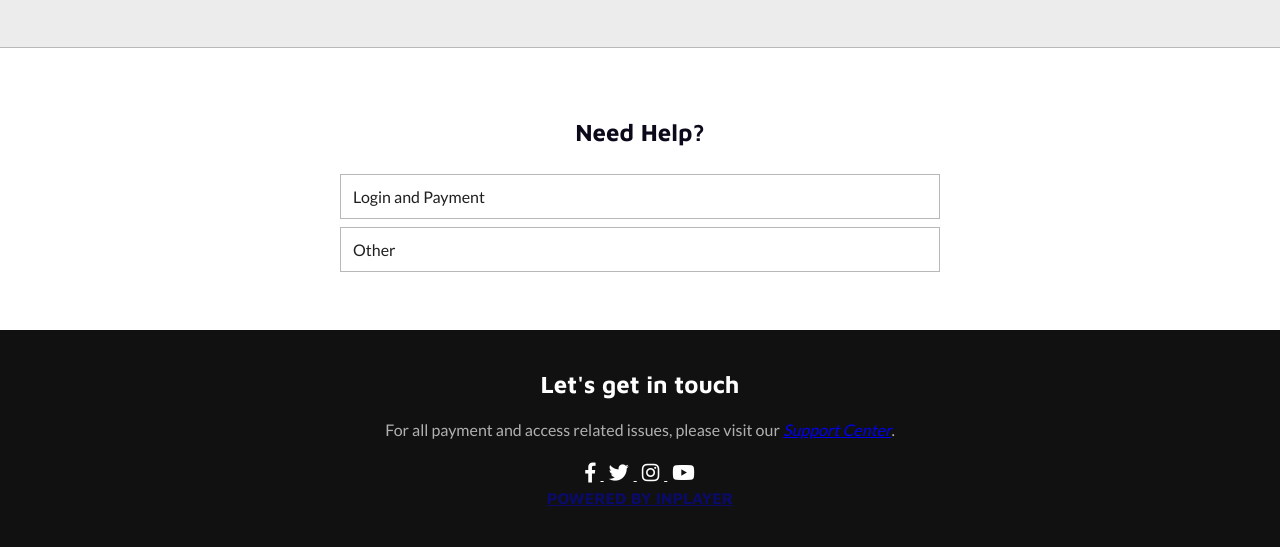
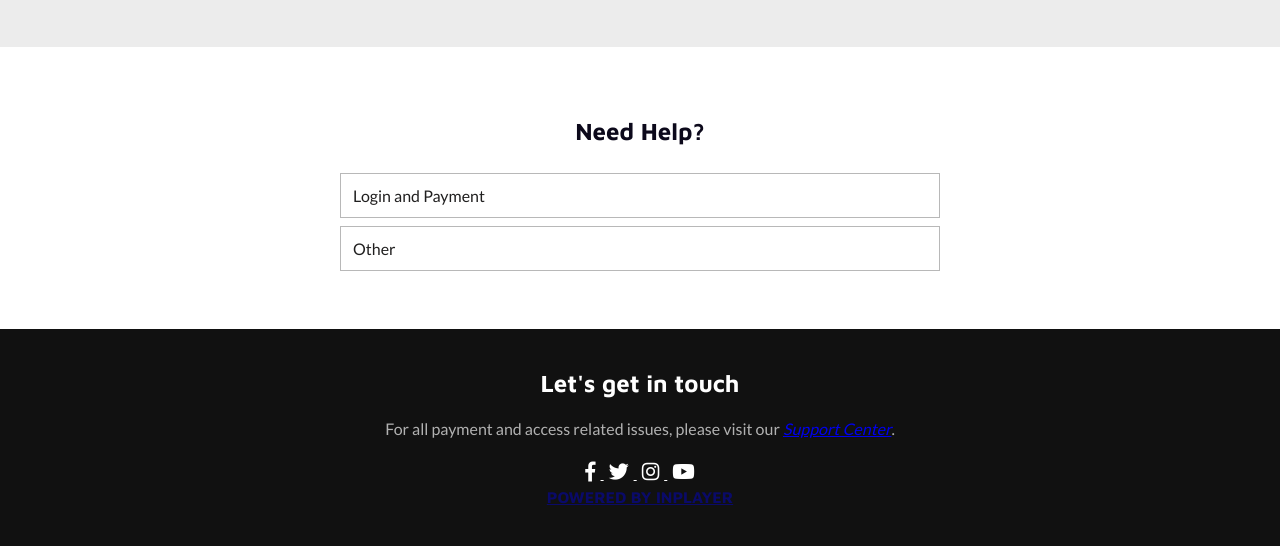
Before and after one commit to martinaveljanovska/KalysMusicChallenge, a plain HTML site: page index.html in a window 1280 px wide. Shown: the part 952-1499 px from the top of the page. Drawn offline with nearby package versions, Linux system fonts and the light colour scheme; files that its build step writes are made by us from their sources; a script that the page names is missing.

Commit message:
removed border on faq

```diff
--- a/scss/_faq.scss
+++ b/scss/_faq.scss
@@ -1,5 +1,5 @@
 #faq {
-	border-top: 1px solid #b8b8b8;
+	// border-top: 1px solid #b8b8b8;
 	padding: 50px 0;
 
 	.heading {
```
